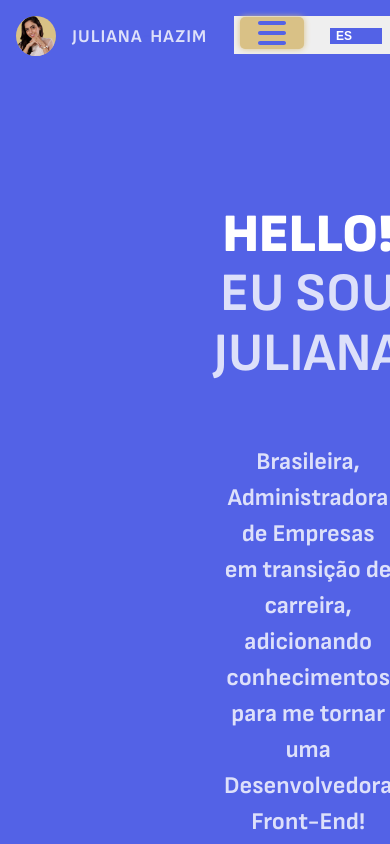
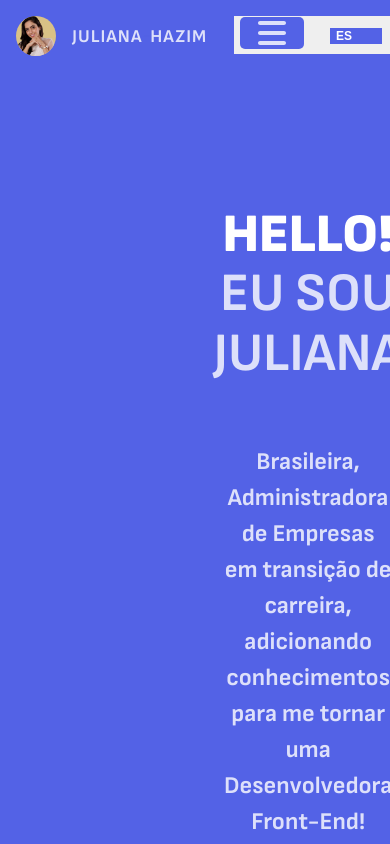
Before and after one commit to Juliana-CH/portfolio-v1, a React (Vite) app: page / in a window 390 px wide. Shown: the top 844 px of the page. Built offline with nearby package versions, Linux system fonts and the light colour scheme.

Commit message:
Adjusting styles of buttons links.

```diff
--- a/src/components/buttons/buttons.scss
+++ b/src/components/buttons/buttons.scss
@@ -21,6 +21,16 @@ button {
         &:hover {
             background-color: var(--third-color-assistant);
         }
+
+        a:link {
+            text-decoration: none;
+            color: inherit;
+        }
+
+        a:visited {
+            text-decoration: none;
+            color: inherit;
+        }
     }
 
 
@@ -38,13 +48,22 @@ button {
         &:hover {
         background-color: var(--bg-hover);
         }
+
+        a:link {
+            text-decoration: none;
+            color: inherit;
+        }
+
+        a:visited {
+            text-decoration: none;
+            color: inherit;
+        }
     }
 
     .show-menu {
-        background-color: var(--third-color-assistant);
-        color: var(--first-color);
+        background-color: var(--first-color);
+        color: var(--second-font-color);
         letter-spacing: 1px;
-        box-shadow: 0 0 .5em var(--third-color-assistant);
         border-radius: 5px;
         font-size: var(--font-xs);
         width: 4rem;
@@ -65,7 +84,7 @@ button {
     }
 
 
-@media (max-width: 600px) {
+@media (max-width: 800px) {
 
     button {
         cursor: pointer;
@@ -110,10 +129,9 @@ button {
         }
 
         .show-menu {
-            background-color: var(--third-color-assistant);
-            color: var(--first-color);
+            background-color: var(--first-color);
+            color: var(--second-font-color);
             letter-spacing: 1px;
-            box-shadow: 0 0 .5em var(--third-color-assistant);
             border-radius: 5px;
             font-size: var(--font-xs);
             width: 4rem;
--- a/src/components/language/languageselector.scss
+++ b/src/components/language/languageselector.scss
@@ -6,7 +6,7 @@
     flex-direction: column;
     align-items: flex-start;
     gap: 0.5rem;
-  }
+    background-color: var(--first-color);
 
     .selected-language {
       font-size: var(--font-xs);
@@ -17,6 +17,9 @@
       color: var(--fourth-color);
       cursor: pointer;
     }
+  }
+
+
 
   .arrow-down {
     width: 0;
--- a/src/components/menu/Menu.jsx
+++ b/src/components/menu/Menu.jsx
@@ -42,7 +42,7 @@ function Menu() {
           <LanguageSelector />
         </div>
 
-          <div>
+          <div className="force-bg-color">
             <button onClick={handleShowMenuClick}>
             <FontAwesomeIcon icon={faBars} className="show-menu" />
             </button>
--- a/src/components/menu/menu.scss
+++ b/src/components/menu/menu.scss
@@ -6,6 +6,10 @@
   background-color: var(--first-color);
   color: var(--second-font-color);
 }
+
+  .force-bg-color {
+    background-color: var(--first-color);
+  }
 
   .header-content {
     display: flex;
@@ -43,6 +47,7 @@
 
   .menu-content {
     display: flex;
+    background-color: var(--first-color);
 
   }
 
```
Lines whose indentation alone changed are shown as unchanged.
